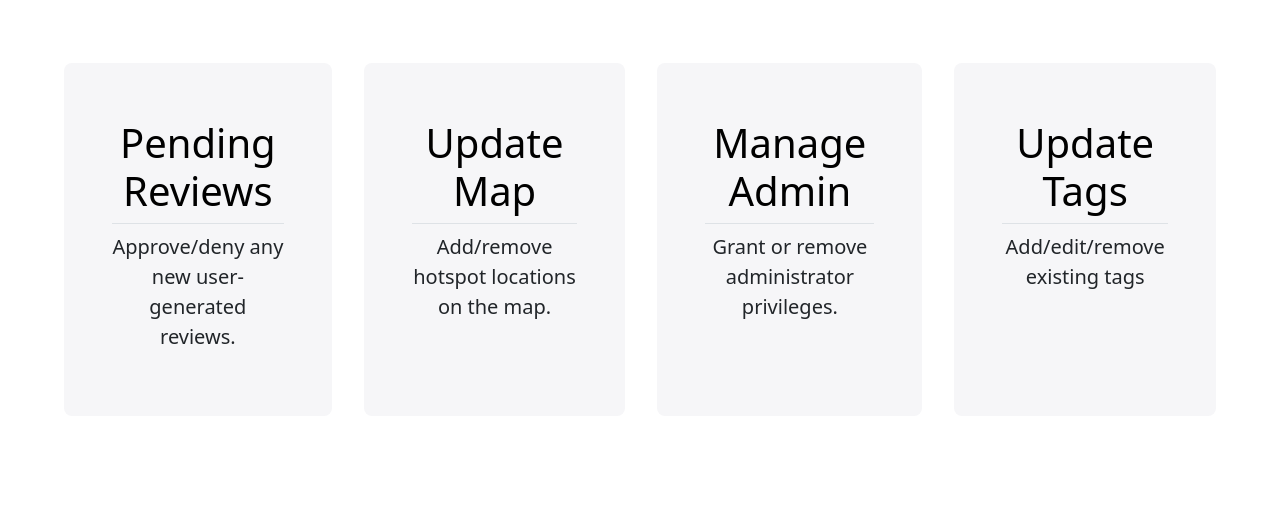
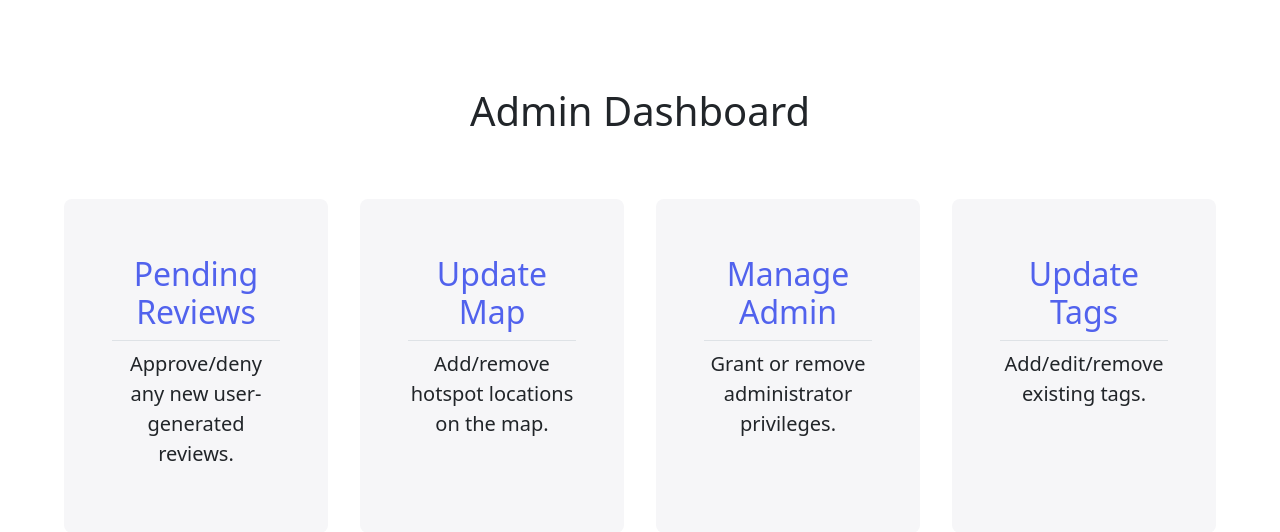
Before and after one commit to jzhang512/-COS333-Philly-Community-Wireless-Webapp, a Flask app: page /admin in a window 1280 px wide. Shown: the part 66-598 px from the top of the page. Run offline with Flask 3, Linux system fonts and the light colour scheme; some libraries are stand-ins or nearby versions.

Commit message:
admin dashboard styling

```diff
--- a/static/scripts/admin_global.js
+++ b/static/scripts/admin_global.js
@@ -54,21 +54,25 @@ function setupDashboard() {
 
     let mainDiv = $('<div/>').addClass("m-5").appendTo('#results-div');
     let row = $('<div/>').addClass("row").appendTo(mainDiv);
+
+    let title = $('<div/>', {class: 'd-flex justify-content-center', id: 'admin-dashboard-text'});
+    $('<h1/>').text("Admin Dashboard").appendTo(title);
+
     let pending = $('<div/>', { role: 'button', class: 'jumbo m-3 col p-5 text-center rounded-3', id: 'pending-review' });
     let update = $('<div/>', { role: 'button', class: 'jumbo m-3 col p-5 text-center rounded-3', id: 'update-map' });
     let admin = $('<div/>', { role: 'button', class: 'jumbo m-3 col p-5 text-center rounded-3', id: 'manage-admin' });
     let update_tags = $('<div/>', { role: 'button', class: 'jumbo m-3 col p-5 text-center rounded-3', id: 'update-tags' });
 
-    $('<h1/>').addClass("text-body-emphasis border-bottom user-select-none p-2").text("Pending Reviews").appendTo(pending);
-    $('<h1/>').addClass("text-body-emphasis border-bottom user-select-none p-2").text("Update Map").appendTo(update);
-    $('<h1/>').addClass("text-body-emphasis border-bottom user-select-none p-2").text("Manage Admin").appendTo(admin);
-    $('<h1/>').addClass("text-body-emphasis border-bottom user-select-none p-2").text("Update Tags").appendTo(update_tags);
+    $('<h2/>').addClass("text-body-emphasis border-bottom user-select-none p-2 admin-action-title-text").text("Pending Reviews").appendTo(pending);
+    $('<h2/>').addClass("text-body-emphasis border-bottom user-select-none p-2 admin-action-title-text").text("Update Map").appendTo(update);
+    $('<h2/>').addClass("text-body-emphasis border-bottom user-select-none p-2 admin-action-title-text").text("Manage Admin").appendTo(admin);
+    $('<h2/>').addClass("text-body-emphasis border-bottom user-select-none p-2 admin-action-title-text").text("Update Tags").appendTo(update_tags);
 
     $('<p/>').addClass("lead user-select-none").text("Approve/deny any new user-generated reviews.").appendTo(pending);
     $('<p/>').addClass("lead user-select-none").text("Add/remove hotspot locations on the map.").appendTo(update);
     $('<p/>').addClass("lead user-select-none").text("Grant or remove administrator privileges.").appendTo(admin);
-    $('<p/>').addClass("lead user-select-none").text("Add/edit/remove existing tags").appendTo(update_tags);
-    row.append(pending, update, admin, update_tags);
+    $('<p/>').addClass("lead user-select-none").text("Add/edit/remove existing tags.").appendTo(update_tags);
+    row.append(title, pending, update, admin, update_tags);
 
     $('#pending-review').click(function () {
         window.location.href = '/admin/reviews';
--- a/static/style/index.css
+++ b/static/style/index.css
@@ -4,6 +4,15 @@
 
 .red-font {
     color: red;
+}
+
+#admin-dashboard-text {
+    padding-top: 5vh;
+    padding-bottom: 5vh;
+}
+
+.admin-action-title-text {
+    color: #5162ed !important;
 }
 
 .navbar {
--- a/templates/admin.html
+++ b/templates/admin.html
@@ -94,7 +94,6 @@
         data-bs-placement="bottom" data-bs-content="Bottom popover">Popover on bottom</button> -->
 
     <div class="container-fluid" id="results-div">
-
     </div>
 
     <script src="{{url_for('static', filename='scripts/verify.js')}}"></script>
--- a/templates/index.html
+++ b/templates/index.html
@@ -33,7 +33,7 @@
             <div class="collapse navbar-collapse" id="navbarNavDropdown">
                 <ul class="navbar-nav me-auto mb-2 mb-lg-0">
                     <li class="nav-item">
-                        <a class="nav-link" aria-current="page" href="https://phillycommunitywireless.org/">About</a>
+                        <a target="_blank" rel="noopener noreferrer" class="nav-link" aria-current="page" href="https://phillycommunitywireless.org/">About</a>
                     </li>
                     <!-- <li class = "site-title">
                         <h3 class = "site-title">Where's Wi-Fi?</h3>
```
